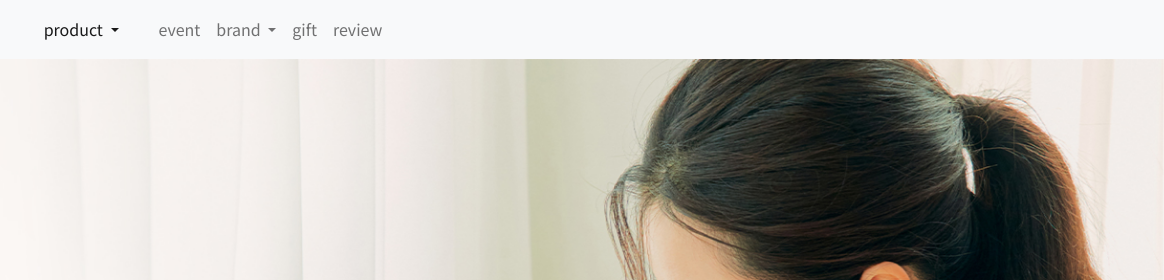
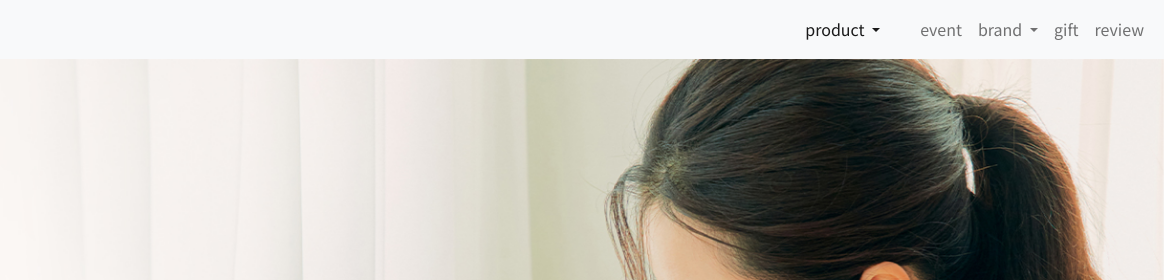
Before and after one commit to yeju95/rwd, a plain HTML site: page index.html in a window 1280 px wide. Shown: the top 280 px of the page, 116-1280 px from the left. Drawn offline with nearby package versions, Linux system fonts and the light colour scheme; files whose address does not match are found by name.

Commit message:
navbar 수정

```diff
--- a/index.html
+++ b/index.html
@@ -18,7 +18,7 @@
       <button class="navbar-toggler" type="button" data-bs-toggle="collapse" data-bs-target="#navbarNavDropdown" aria-controls="navbarNavDropdown" aria-expanded="false" aria-label="Toggle navigation">
         <span class="navbar-toggler-icon"></span>
       </button>
-      <div class="collapse navbar-collapse nav justify-content-end" id="navbarNavDropdown">
+      <div class="collapse navbar-collapse flex-grow-0" id="navbarNavDropdown">
         <ul class="navbar-nav me-auto mb-2 mb-lg-0">
           <li class="nav-item dropdown mx-4 text-center">
             <a class="nav-link dropdown-toggle active" href="#" id="navbarDropdownMenuLink" role="button" data-bs-toggle="dropdown" aria-expanded="false">
```
